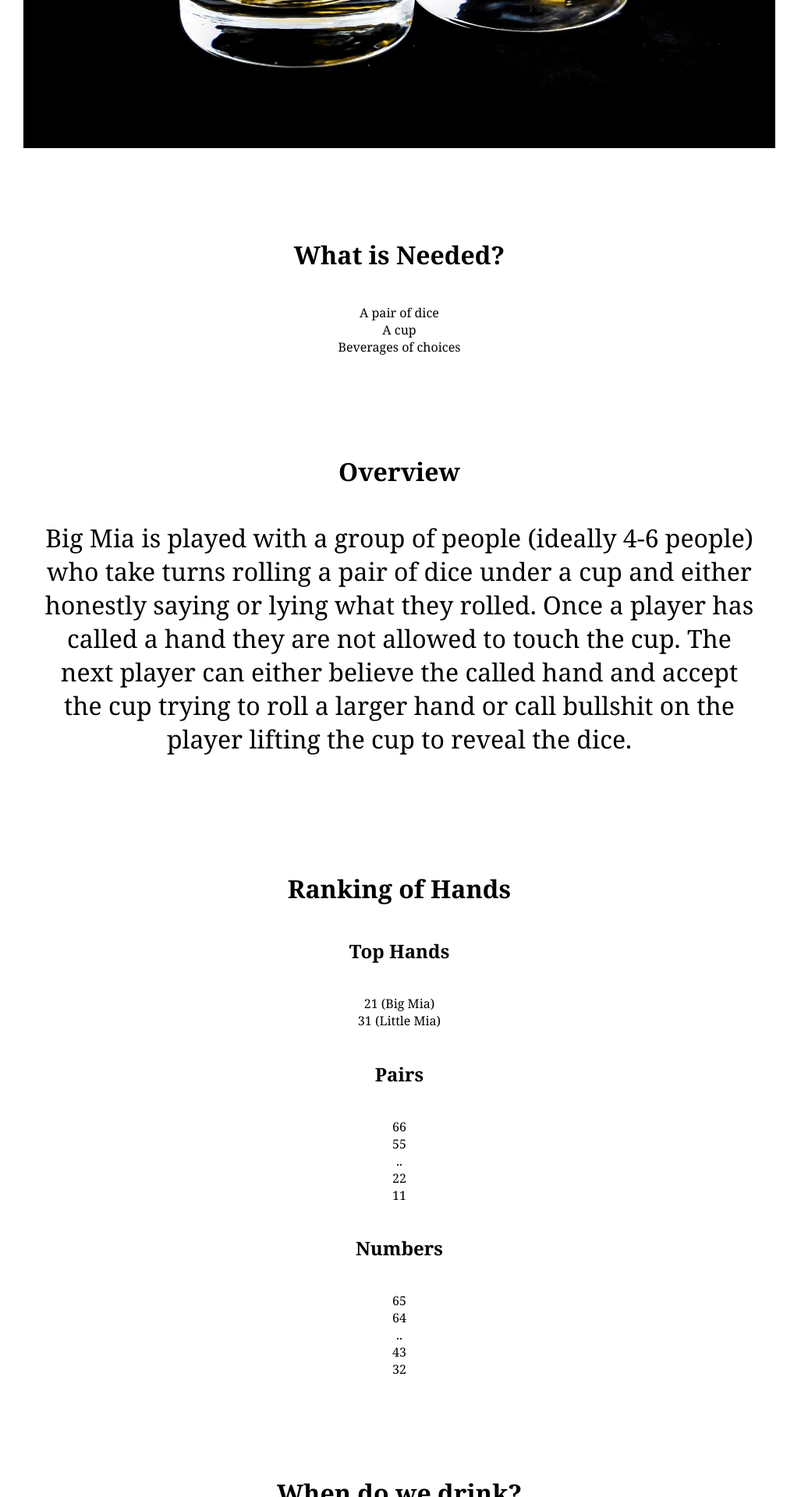
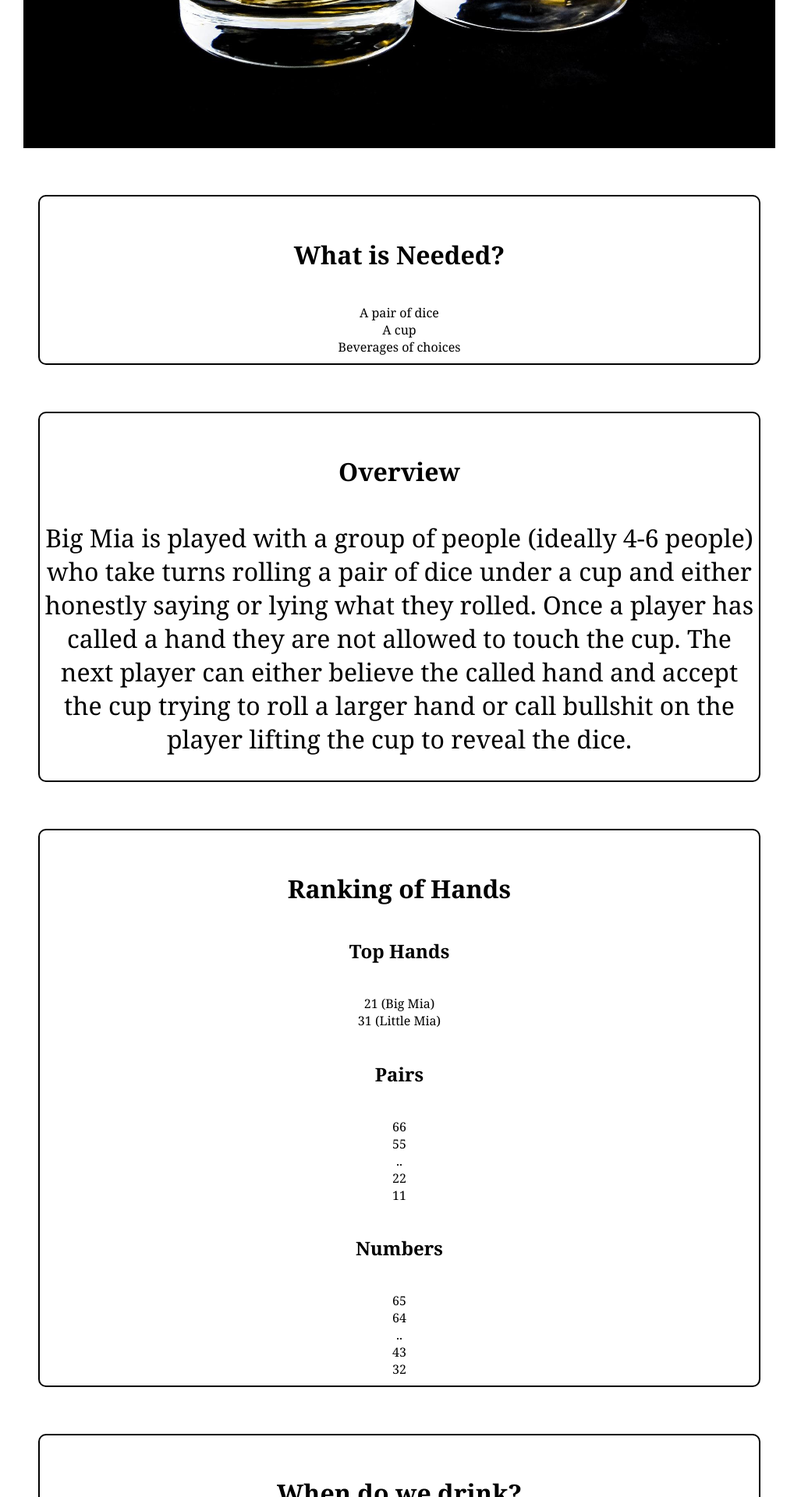
Before and after one commit to bryanrideout/bryanrideout.github.io, a Jekyll site: the page index.html, which Jekyll copies as it is, in a window 1280 px wide. Shown: the part 605-2525 px from the top of the page at 78% size, without its empty margins (0-1027 px from the left). Built offline with Jekyll 4.4.1, drawn with Linux system fonts in a browser that asks for light colours.

Commit message:
Update main.css

```diff
--- a/css/main.css
+++ b/css/main.css
@@ -38,7 +38,7 @@ h5 {
 }
 
 .block{
-	border: 2px solid #FFF;
+	border: 2px solid black;
   	border-radius: 10px;
   	margin: 60px auto;
  	padding: 10px 0px 0px 0px;
```
